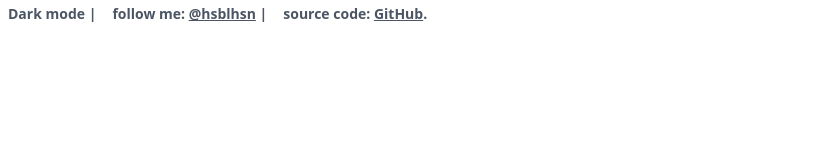
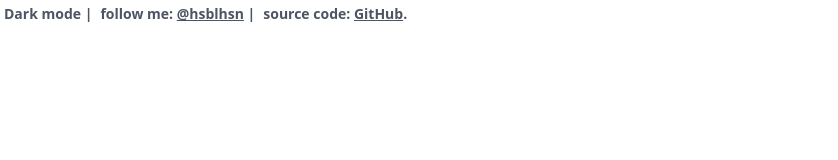
Before and after one commit to hsblhsn/valendice, a React (Vite) app: page / in a window 1280 px wide. Shown: the top 160 px of the page, without its empty margins (0-838 px from the left). Built offline with nearby package versions, Linux system fonts and the light colour scheme.

Commit message:
reduce spacing in top menu.

```diff
--- a/src/App.tsx
+++ b/src/App.tsx
@@ -36,19 +36,19 @@ function App() {
   return (
     <div id="playground" className="min-w-screen min-h-screen">
       <section className={darkMode ? 'bg-black' : 'bg-white'}>
-        <div className={`pt-1 flex ${darkMode ? 'text-gray-600' : 'text-gray-600'}`}>
-          <span className="text-sm font-semibold px-2" onClick={darkMode ? turnOffDarkMode : turnOnDarkMode}>
+        <div className={`pt-1 flex text-xs sm:text-sm ${darkMode ? 'text-gray-600' : 'text-gray-600'}`}>
+          <span className="font-semibold px-1" onClick={darkMode ? turnOffDarkMode : turnOnDarkMode}>
             {darkMode ? 'Light mode' : 'Dark mode'}
             {' | '}
           </span>
-          <span className="text-sm font-semibold px-2">
+          <span className="font-semibold px-1">
             follow me:{' '}
             <a href="https://instagram.com/hsblhsn" target="_blank" className="underline">
               @hsblhsn
             </a>
             {' | '}
           </span>
-          <span className="text-sm font-semibold px-2">
+          <span className="font-semibold px-1">
             source code:{' '}
             <a href="https://github.com/hsblhsn/valendice" target="_blank" className="underline">
               GitHub
```
